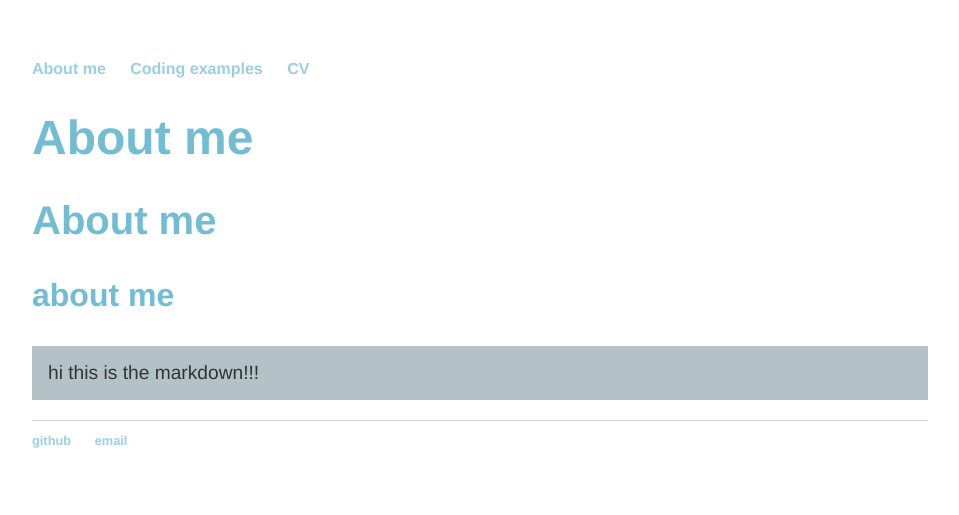
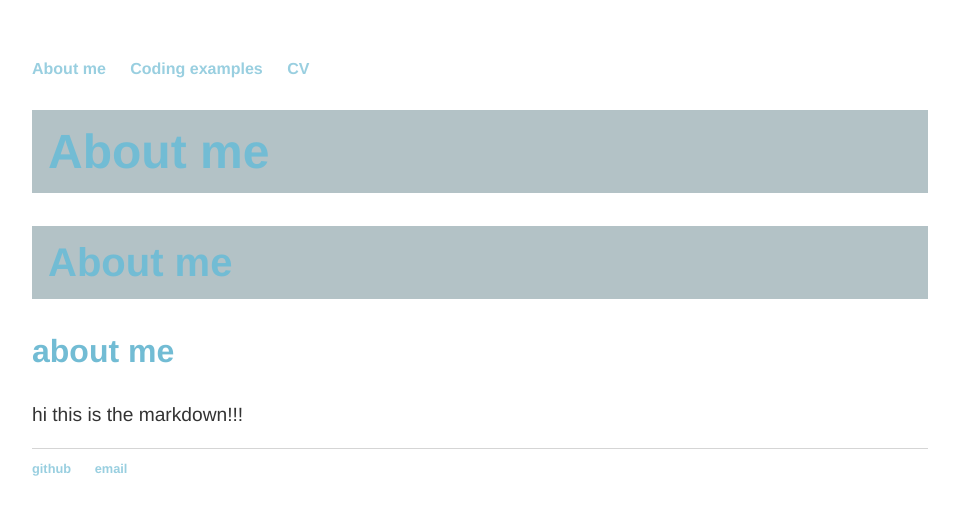
Before and after one commit to lena-kilian/lena-kilian.github.io, a Jekyll site: the page built from index.md, in a window 1280 px wide. Shown: the top 515 px of the page, without its empty margins (160-1119 px from the left). Built offline with Jekyll 4.4.1, drawn with Linux system fonts in a browser that asks for light colours; our own code applies the rules of GitHub Pages for plain Markdown files.

Commit message:
Update main.css

```diff
--- a/css/main.css
+++ b/css/main.css
@@ -24,11 +24,15 @@ h1 {
     font-size: 3em;
     font-family:'Helvetica', 'Arial', 'Sans-Serif';
     color: #72bcd4;
+    background: #b3c2c6;
+    padding: 14px 16px;
 }
 h2 {
     font-size: 2.5em;
     font-family:'Helvetica', 'Arial', 'Sans-Serif';
     color: #72bcd4;
+    background: #b3c2c6;
+    padding: 14px 16px;
 }
 h3 {
     font-size: 2em;
@@ -40,8 +44,6 @@ p {
     line-height: 1.4em;
     font-family:'Helvetica', 'Arial', 'Sans-Serif';
     color: #333;
-    background: #b3c2c6;
-    padding: 14px 16px;
 }
 footer {
     border-top: 1px solid #d5d5d5;
```
